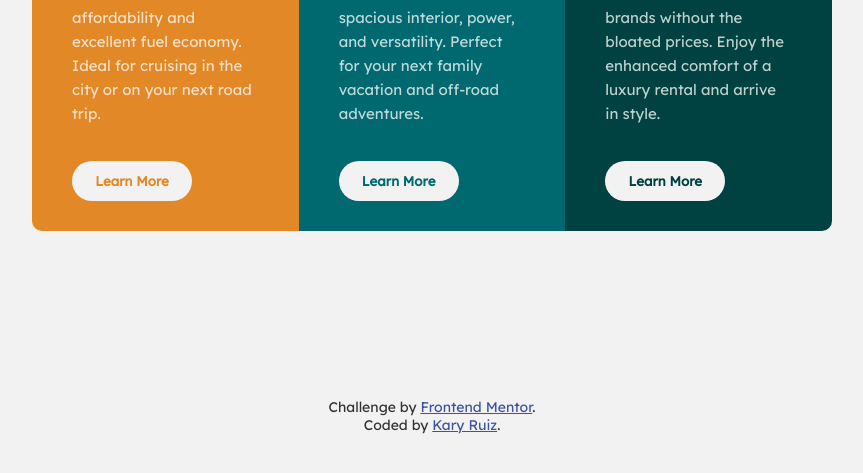
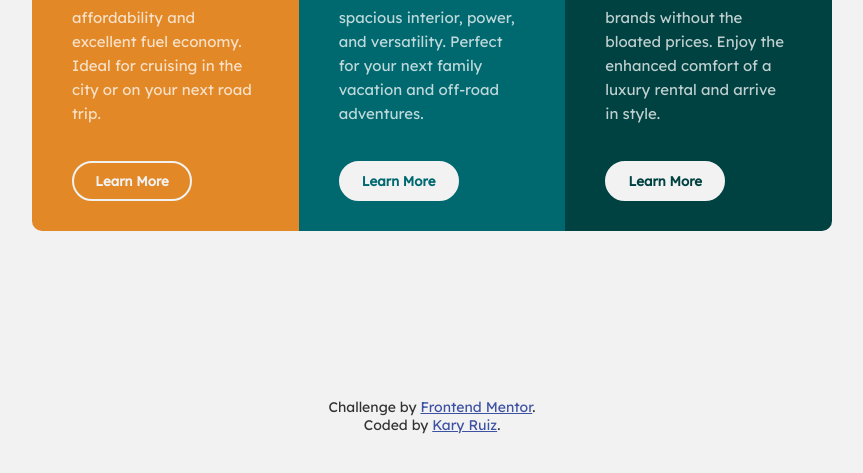
Before and after one commit to Kary01/challenge-3-column-preview-card, a plain HTML site: page index.html in a window 1280 px wide. In both pictures the pointer is over the button 340 px from the left and 469 px from the top of the page. Shown: the part 289-762 px from the top of the page, without its empty margins (208-1071 px from the left). Drawn offline with Linux system fonts and the light colour scheme.

Commit message:
add active states

```diff
--- a/css/style.css
+++ b/css/style.css
@@ -109,7 +109,7 @@ body {
   height: 40px;
   padding: 10px;
   border-radius: 20px;
-  border: none;
+  border: 2px solid var(--very-light-gray);
   background-color: var(--very-light-gray);
   font-family: var(--font-family-copy);
   font-weight: 700;
@@ -125,6 +125,14 @@ body {
 
 .section__main .section__main--card:nth-child(3) button {
   color: var(--very-dark-cyan);
+}
+
+.section__main .section__main--card:nth-child(1) button:hover,
+.section__main .section__main--card:nth-child(2) button:hover,
+.section__main .section__main--card:nth-child(3) button:hover {
+  cursor: pointer;
+  background-color: transparent;
+  color: var(--very-light-gray);
 }
 
 footer {
```
